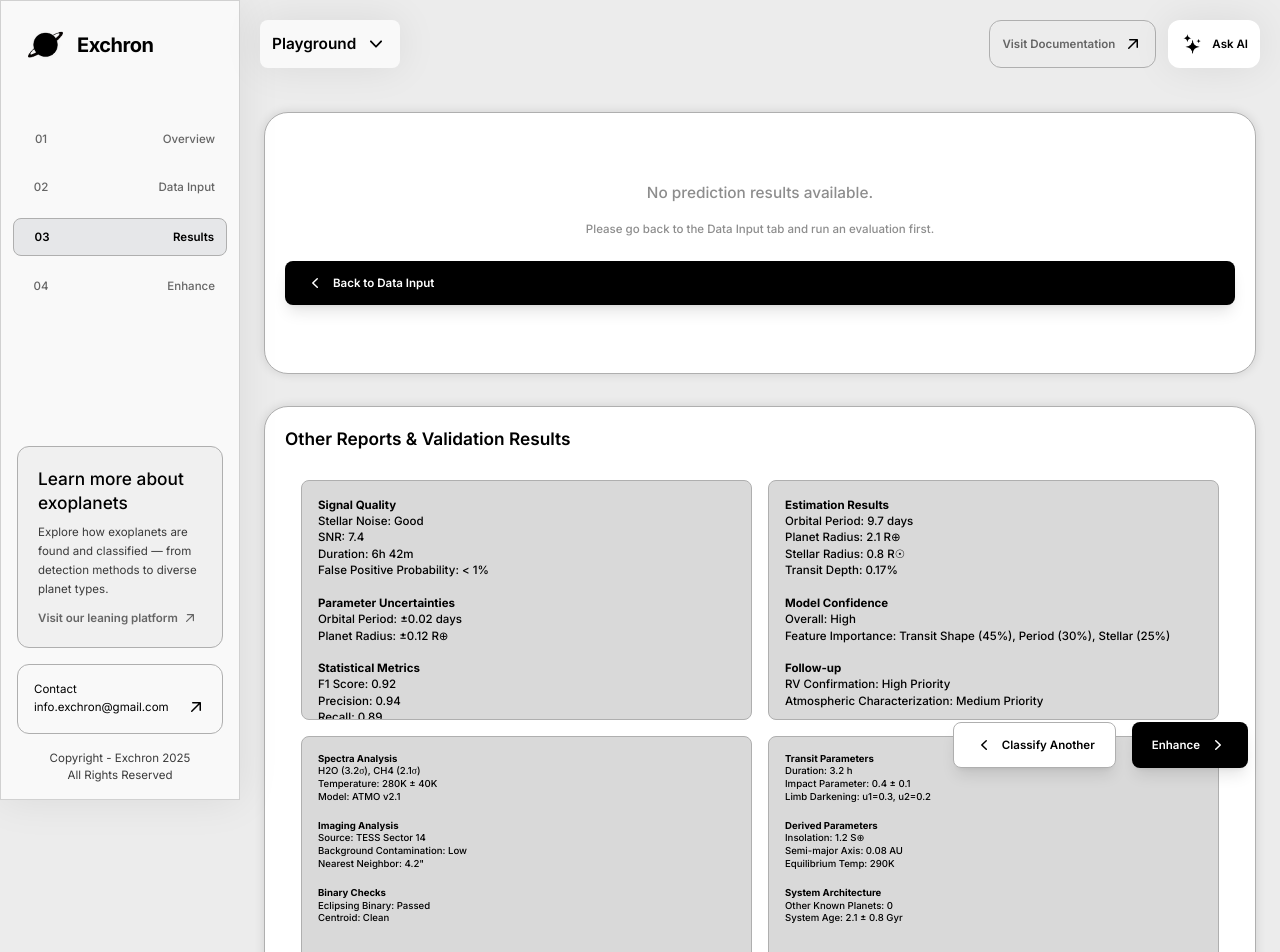
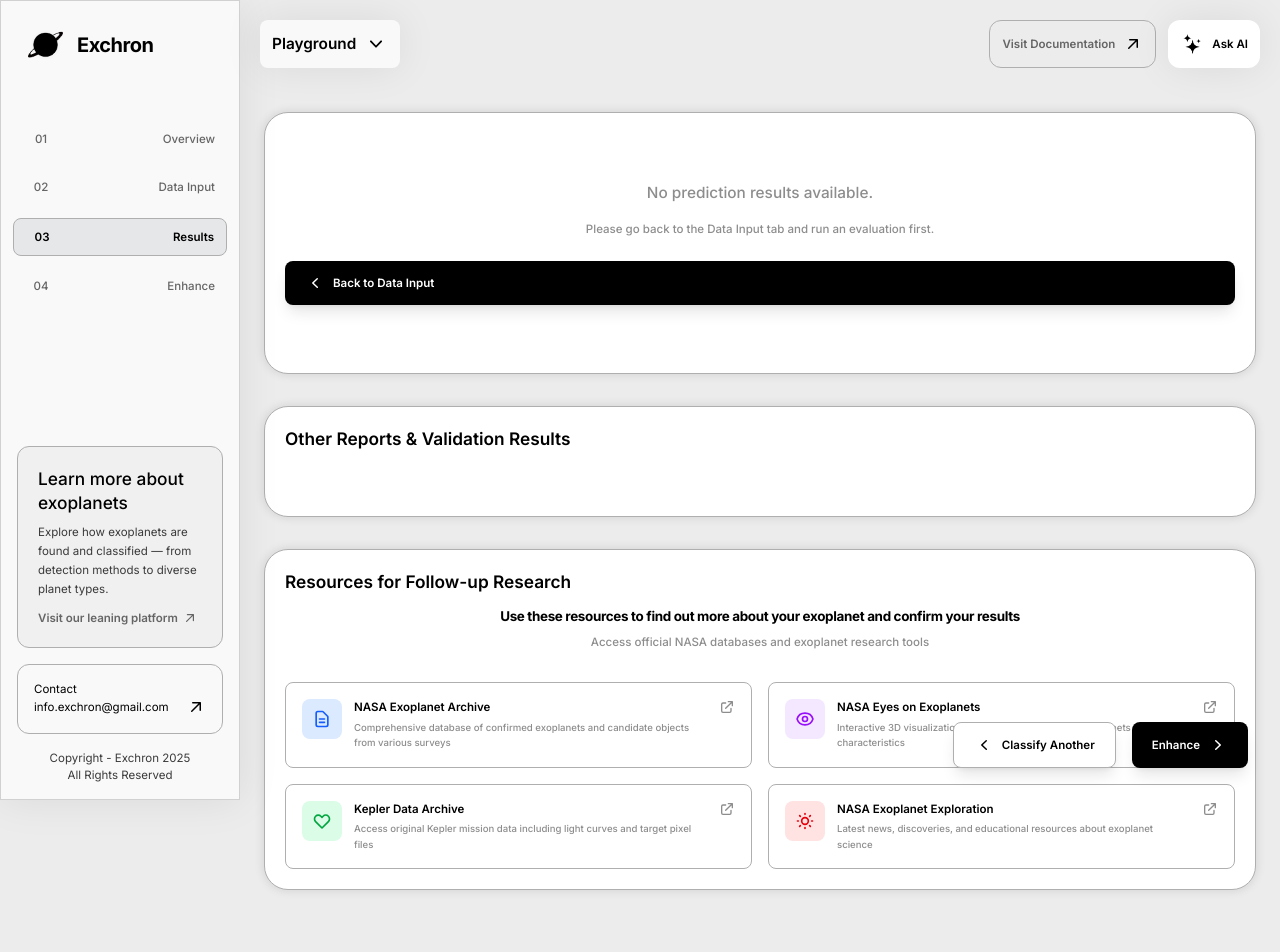
Before and after one commit to Exchron/exchron-dashboard, a Next.js app: page /dashboard/playground/results in a window 1280 px wide. Shown: the top 952 px of the page. Built offline with nearby package versions, Linux system fonts and the light colour scheme.

Commit message:
dl implement

```diff
--- a/src/components/dashboard/playground/results.tsx
+++ b/src/components/dashboard/playground/results.tsx
@@ -311,6 +311,52 @@ export default function ResultsTab() {
 			<Card className="border border-[var(--input-border)] overflow-hidden">
 				<CardTitle>Other Reports & Validation Results</CardTitle>
 				<CardContent className="p-4">
+					{/* DV Report PDF Embed */}
+					{dlPredictionResult && dlPredictionResult.dv_report_link && (
+						<div className="mb-8">
+							<h3 className="font-semibold mb-3 text-sm tracking-wide uppercase text-[var(--text-secondary)]">
+								Data Validation Report
+							</h3>
+							<div className="border border-[var(--input-border)] rounded-lg overflow-hidden bg-white">
+								<iframe
+									src={dlPredictionResult.dv_report_link}
+									className="w-full h-96"
+									title="Data Validation Report"
+									sandbox="allow-scripts allow-same-origin"
+								/>
+								<div className="p-3 bg-[var(--hover-background)] border-t border-[var(--input-border)]">
+									<div className="flex items-center justify-between">
+										<span className="text-sm text-[var(--text-secondary)]">
+											Data Validation Report for Kepler ID: {selectedKeplerId}
+										</span>
+										<a
+											href={dlPredictionResult.dv_report_link}
+											target="_blank"
+											rel="noopener noreferrer"
+											className="text-sm text-blue-600 hover:underline flex items-center gap-1"
+										>
+											Open Full Report
+											<svg
+												xmlns="http://www.w3.org/2000/svg"
+												className="h-3 w-3"
+												fill="none"
+												viewBox="0 0 24 24"
+												strokeWidth={2}
+												stroke="currentColor"
+											>
+												<path
+													strokeLinecap="round"
+													strokeLinejoin="round"
+													d="M10 6H6a2 2 0 00-2 2v10a2 2 0 002 2h10a2 2 0 002-2v-4M14 4h6m0 0v6m0-6L10 14"
+												/>
+											</svg>
+										</a>
+									</div>
+								</div>
+							</div>
+						</div>
+					)}
+
 					{predictions.length > 0 && (
 						<div className="mb-8">
 							<h3 className="font-semibold mb-3 text-sm tracking-wide uppercase text-[var(--text-secondary)]">
@@ -349,108 +395,219 @@ export default function ResultsTab() {
 							</div>
 						</div>
 					)}
-					<div className="grid grid-cols-1 lg:grid-cols-2 gap-4">
-						<div className="bg-[var(--placeholder-color)] h-[240px] w-full rounded-lg flex items-center justify-center border border-[var(--input-border)]">
-							<div className="text-sm p-4 h-full w-full overflow-auto">
-								<div className="mb-4">
-									<h4 className="font-bold">Signal Quality</h4>
-									<p>Stellar Noise: Good</p>
-									<p>SNR: 7.4</p>
-									<p>Duration: 6h 42m</p>
-									<p>False Positive Probability: &lt; 1%</p>
-								</div>
-								<div className="mb-4">
-									<h4 className="font-bold">Parameter Uncertainties</h4>
-									<p>Orbital Period: ±0.02 days</p>
-									<p>Planet Radius: ±0.12 R⊕</p>
-								</div>
-								<div>
-									<h4 className="font-bold">Statistical Metrics</h4>
-									<p>F1 Score: 0.92</p>
-									<p>Precision: 0.94</p>
-									<p>Recall: 0.89</p>
-								</div>
-							</div>
-						</div>
-						<div className="bg-[var(--placeholder-color)] h-[240px] w-full rounded-lg flex items-center justify-center border border-[var(--input-border)]">
-							<div className="text-sm p-4 h-full w-full overflow-auto">
-								<div className="mb-4">
-									<h4 className="font-bold">Estimation Results</h4>
-									<p>Orbital Period: 9.7 days</p>
-									<p>Planet Radius: 2.1 R⊕</p>
-									<p>Stellar Radius: 0.8 R☉</p>
-									<p>Transit Depth: 0.17%</p>
-								</div>
-								<div className="mb-4">
-									<h4 className="font-bold">Model Confidence</h4>
-									<p>Overall: High</p>
-									<p>
-										Feature Importance: Transit Shape (45%), Period (30%),
-										Stellar (25%)
-									</p>
-								</div>
-								<div>
-									<h4 className="font-bold">Follow-up</h4>
-									<p>RV Confirmation: High Priority</p>
-									<p>Atmospheric Characterization: Medium Priority</p>
-								</div>
-							</div>
-						</div>
-						<div className="bg-[var(--placeholder-color)] h-[240px] w-full rounded-lg flex items-center justify-center border border-[var(--input-border)]">
-							<div className="text-xs p-4 h-full w-full overflow-auto">
-								<div className="mb-4">
-									<h4 className="font-bold">Spectra Analysis</h4>
-									<p>H2O (3.2σ), CH4 (2.1σ)</p>
-									<p>Temperature: 280K ± 40K</p>
-									<p>Model: ATMO v2.1</p>
-								</div>
-								<div className="mb-4">
-									<h4 className="font-bold">Imaging Analysis</h4>
-									<p>Source: TESS Sector 14</p>
-									<p>Background Contamination: Low</p>
-									<p>Nearest Neighbor: 4.2"</p>
-								</div>
-								<div>
-									<h4 className="font-bold">Binary Checks</h4>
-									<p>Eclipsing Binary: Passed</p>
-									<p>Centroid: Clean</p>
-								</div>
-							</div>
-						</div>
-						<div className="bg-[var(--placeholder-color)] h-[240px] w-full rounded-lg flex items-center justify-center border border-[var(--input-border)]">
-							<div className="text-xs p-4 h-full w-full overflow-auto">
-								<div className="mb-4">
-									<h4 className="font-bold">Transit Parameters</h4>
-									<p>Duration: 3.2 h</p>
-									<p>Impact Parameter: 0.4 ± 0.1</p>
-									<p>Limb Darkening: u1=0.3, u2=0.2</p>
-								</div>
-								<div className="mb-4">
-									<h4 className="font-bold">Derived Parameters</h4>
-									<p>Insolation: 1.2 S⊕</p>
-									<p>Semi-major Axis: 0.08 AU</p>
-									<p>Equilibrium Temp: 290K</p>
-								</div>
-								<div>
-									<h4 className="font-bold">System Architecture</h4>
-									<p>Other Known Planets: 0</p>
-									<p>System Age: 2.1 ± 0.8 Gyr</p>
-								</div>
-							</div>
-						</div>
-					</div>
 				</CardContent>
 			</Card>
-
 			{/* Open Source / Resources Section */}
 			<Card className="border border-[var(--input-border)]">
 				<CardTitle>Resources for Follow-up Research</CardTitle>
 				<CardContent>
-					<div className="flex flex-col items-center justify-center text-center py-10 gap-6">
-						<h3 className="font-bold text-base tracking-tight">
-							use these resources to find out more about your exoplanet and
+					<div className="text-center mb-8">
+						<h3 className="font-bold text-base tracking-tight mb-2">
+							Use these resources to find out more about your exoplanet and
 							confirm your results
 						</h3>
+						<p className="text-sm text-[var(--text-secondary)]">
+							Access official NASA databases and exoplanet research tools
+						</p>
+					</div>
+
+					<div className="grid grid-cols-1 md:grid-cols-2 gap-4">
+						<a
+							href="https://exoplanetarchive.ipac.caltech.edu/"
+							target="_blank"
+							rel="noopener noreferrer"
+							className="group p-4 border border-[var(--input-border)] rounded-lg hover:border-black transition-colors bg-white"
+						>
+							<div className="flex items-start gap-3">
+								<div className="flex-shrink-0 w-10 h-10 bg-blue-100 rounded-lg flex items-center justify-center">
+									<svg
+										xmlns="http://www.w3.org/2000/svg"
+										className="w-5 h-5 text-blue-600"
+										fill="none"
+										viewBox="0 0 24 24"
+										strokeWidth={2}
+										stroke="currentColor"
+									>
+										<path
+											strokeLinecap="round"
+											strokeLinejoin="round"
+											d="M9 12h6m-6 4h6m2 5H7a2 2 0 01-2-2V5a2 2 0 012-2h5.586a1 1 0 01.707.293l5.414 5.414a1 1 0 01.293.707V19a2 2 0 01-2 2z"
+										/>
+									</svg>
+								</div>
+								<div className="flex-1">
+									<h4 className="font-semibold text-sm mb-1 group-hover:text-black transition-colors">
+										NASA Exoplanet Archive
+									</h4>
+									<p className="text-xs text-[var(--text-secondary)] leading-relaxed">
+										Comprehensive database of confirmed exoplanets and candidate objects from various surveys
+									</p>
+								</div>
+								<svg
+									xmlns="http://www.w3.org/2000/svg"
+									className="w-4 h-4 text-[var(--text-secondary)] group-hover:text-black transition-colors"
+									fill="none"
+									viewBox="0 0 24 24"
+									strokeWidth={2}
+									stroke="currentColor"
+								>
+									<path
+										strokeLinecap="round"
+										strokeLinejoin="round"
+										d="M10 6H6a2 2 0 00-2 2v10a2 2 0 002 2h10a2 2 0 002-2v-4M14 4h6m0 0v6m0-6L10 14"
+									/>
+								</svg>
+							</div>
+						</a>
+
+						<a
+							href="https://eyes.nasa.gov/apps/exo/"
+							target="_blank"
+							rel="noopener noreferrer"
+							className="group p-4 border border-[var(--input-border)] rounded-lg hover:border-black transition-colors bg-white"
+						>
+							<div className="flex items-start gap-3">
+								<div className="flex-shrink-0 w-10 h-10 bg-purple-100 rounded-lg flex items-center justify-center">
+									<svg
+										xmlns="http://www.w3.org/2000/svg"
+										className="w-5 h-5 text-purple-600"
+										fill="none"
+										viewBox="0 0 24 24"
+										strokeWidth={2}
+										stroke="currentColor"
+									>
+										<path
+											strokeLinecap="round"
+											strokeLinejoin="round"
+											d="M15 12a3 3 0 11-6 0 3 3 0 016 0z"
+										/>
+										<path
+											strokeLinecap="round"
+											strokeLinejoin="round"
+											d="M2.458 12C3.732 7.943 7.523 5 12 5c4.478 0 8.268 2.943 9.542 7-1.274 4.057-5.064 7-9.542 7-4.477 0-8.268-2.943-9.542-7z"
+										/>
+									</svg>
+								</div>
+								<div className="flex-1">
+									<h4 className="font-semibold text-sm mb-1 group-hover:text-black transition-colors">
+										NASA Eyes on Exoplanets
+									</h4>
+									<p className="text-xs text-[var(--text-secondary)] leading-relaxed">
+										Interactive 3D visualization tool to explore confirmed exoplanets and their characteristics
+									</p>
+								</div>
+								<svg
+									xmlns="http://www.w3.org/2000/svg"
+									className="w-4 h-4 text-[var(--text-secondary)] group-hover:text-black transition-colors"
+									fill="none"
+									viewBox="0 0 24 24"
+									strokeWidth={2}
+									stroke="currentColor"
+								>
+									<path
+										strokeLinecap="round"
+										strokeLinejoin="round"
+										d="M10 6H6a2 2 0 00-2 2v10a2 2 0 002 2h10a2 2 0 002-2v-4M14 4h6m0 0v6m0-6L10 14"
+									/>
+								</svg>
+							</div>
+						</a>
+
+						<a
+							href="https://archive.stsci.edu/kepler/"
+							target="_blank"
+							rel="noopener noreferrer"
+							className="group p-4 border border-[var(--input-border)] rounded-lg hover:border-black transition-colors bg-white"
+						>
+							<div className="flex items-start gap-3">
+								<div className="flex-shrink-0 w-10 h-10 bg-green-100 rounded-lg flex items-center justify-center">
+									<svg
+										xmlns="http://www.w3.org/2000/svg"
+										className="w-5 h-5 text-green-600"
+										fill="none"
+										viewBox="0 0 24 24"
+										strokeWidth={2}
+										stroke="currentColor"
+									>
+										<path
+											strokeLinecap="round"
+											strokeLinejoin="round"
+											d="M4.318 6.318a4.5 4.5 0 000 6.364L12 20.364l7.682-7.682a4.5 4.5 0 00-6.364-6.364L12 7.636l-1.318-1.318a4.5 4.5 0 00-6.364 0z"
+										/>
+									</svg>
+								</div>
+								<div className="flex-1">
+									<h4 className="font-semibold text-sm mb-1 group-hover:text-black transition-colors">
+										Kepler Data Archive
+									</h4>
+									<p className="text-xs text-[var(--text-secondary)] leading-relaxed">
+										Access original Kepler mission data including light curves and target pixel files
+									</p>
+								</div>
+								<svg
+									xmlns="http://www.w3.org/2000/svg"
+									className="w-4 h-4 text-[var(--text-secondary)] group-hover:text-black transition-colors"
+									fill="none"
+									viewBox="0 0 24 24"
+									strokeWidth={2}
+									stroke="currentColor"
+								>
+									<path
+										strokeLinecap="round"
+										strokeLinejoin="round"
+										d="M10 6H6a2 2 0 00-2 2v10a2 2 0 002 2h10a2 2 0 002-2v-4M14 4h6m0 0v6m0-6L10 14"
+									/>
+								</svg>
+							</div>
+						</a>
+
+						<a
+							href="https://science.nasa.gov/exoplanets/"
+							target="_blank"
+							rel="noopener noreferrer"
+							className="group p-4 border border-[var(--input-border)] rounded-lg hover:border-black transition-colors bg-white"
+						>
+							<div className="flex items-start gap-3">
+								<div className="flex-shrink-0 w-10 h-10 bg-red-100 rounded-lg flex items-center justify-center">
+									<svg
+										xmlns="http://www.w3.org/2000/svg"
+										className="w-5 h-5 text-red-600"
+										fill="none"
+										viewBox="0 0 24 24"
+										strokeWidth={2}
+										stroke="currentColor"
+									>
+										<path
+											strokeLinecap="round"
+											strokeLinejoin="round"
+											d="M12 3v1m0 16v1m9-9h-1M4 12H3m15.364 6.364l-.707-.707M6.343 6.343l-.707-.707m12.728 0l-.707.707M6.343 17.657l-.707.707M16 12a4 4 0 11-8 0 4 4 0 018 0z"
+										/>
+									</svg>
+								</div>
+								<div className="flex-1">
+									<h4 className="font-semibold text-sm mb-1 group-hover:text-black transition-colors">
+										NASA Exoplanet Exploration
+									</h4>
+									<p className="text-xs text-[var(--text-secondary)] leading-relaxed">
+										Latest news, discoveries, and educational resources about exoplanet science
+									</p>
+								</div>
+								<svg
+									xmlns="http://www.w3.org/2000/svg"
+									className="w-4 h-4 text-[var(--text-secondary)] group-hover:text-black transition-colors"
+									fill="none"
+									viewBox="0 0 24 24"
+									strokeWidth={2}
+									stroke="currentColor"
+								>
+									<path
+										strokeLinecap="round"
+										strokeLinejoin="round"
+										d="M10 6H6a2 2 0 00-2 2v10a2 2 0 002 2h10a2 2 0 002-2v-4M14 4h6m0 0v6m0-6L10 14"
+									/>
+								</svg>
+							</div>
+						</a>
 					</div>
 				</CardContent>
 			</Card>
@@ -458,9 +615,10 @@ export default function ResultsTab() {
 			{/* Bottom right action buttons */}
 			<div className="fixed bottom-8 right-8 z-20 flex gap-4">
 				<ActionButton
-					onClick={() => window.scrollTo({ top: 0, behavior: 'smooth' })}
+					href="/dashboard/playground/overview"
 					icon="arrow-left"
 					variant="secondary"
+					ariaLabel="Go back to Overview"
 				>
 					Classify Another
 				</ActionButton>
```
